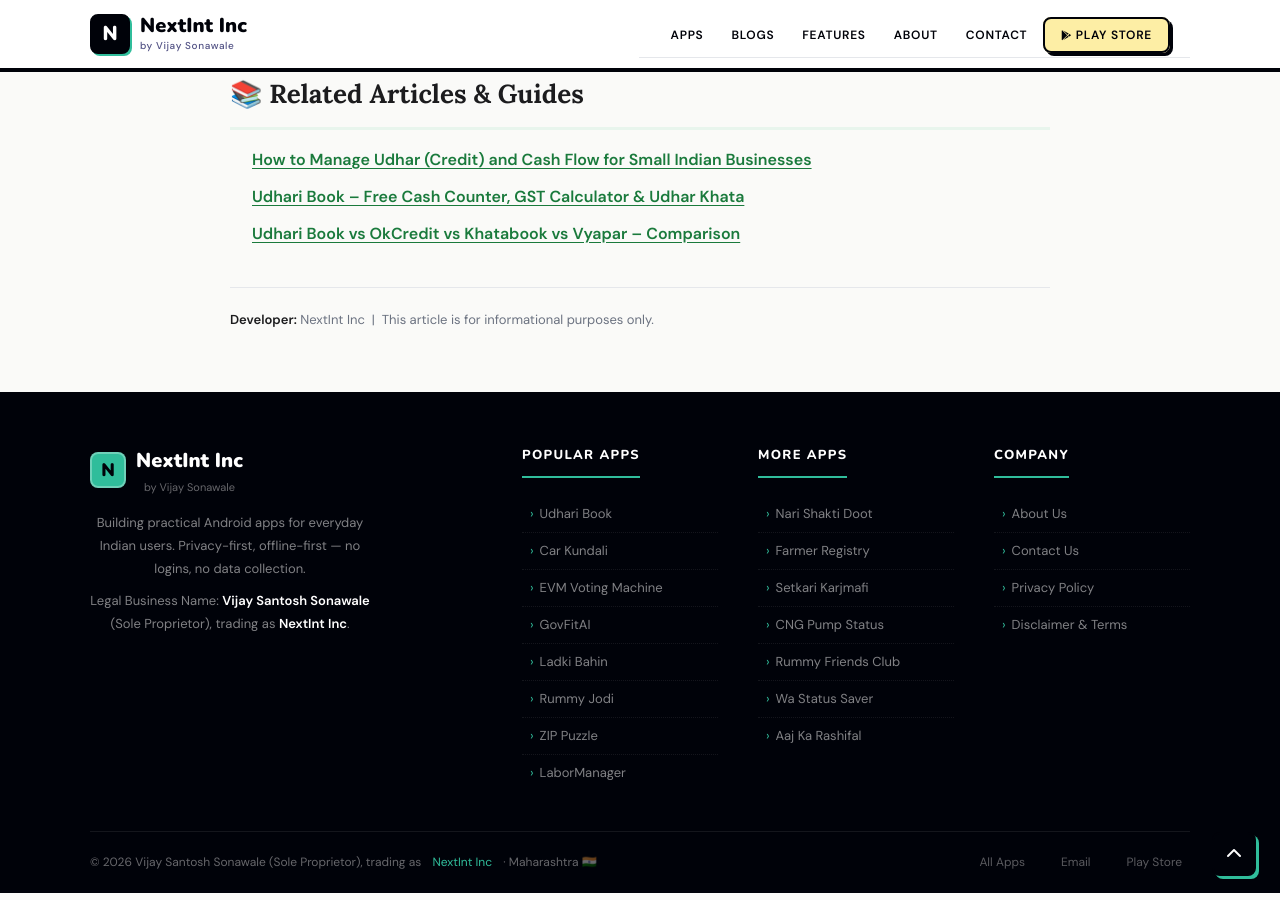
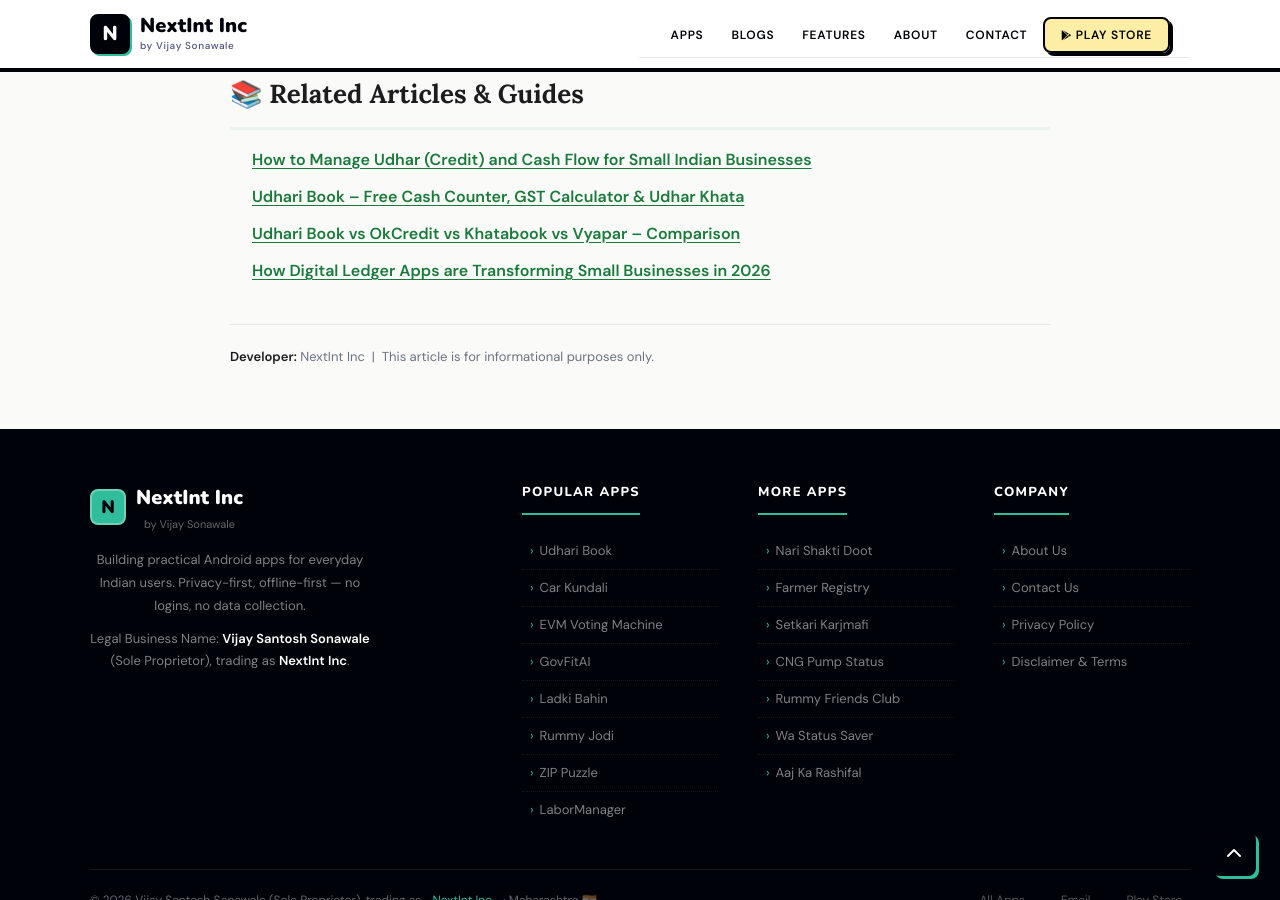
Before and after one commit to nextintinc/nextintinc.github.io, a Jekyll site: the page built from udhari-book/udhari-book-app.html, in a window 1280 px wide and 900 px high, scrolled down 6231 px. Built offline with Jekyll 4.4.1, drawn with Linux system fonts in a browser that asks for light colours.

Commit message:
Add internal links to new SEO blog posts on landing pages

```diff
--- a/evm-voting-machine/evm-voting-machine-mock-poll.html
+++ b/evm-voting-machine/evm-voting-machine-mock-poll.html
@@ -478,6 +478,7 @@
     <li><a href="/panchayat-election-app-india/">Panchayat Election App India – Gram Panchayat Guide</a></li>
     <li><a href="/school-college-election-app-india/">Best School & College Election App India 2026</a></li>
     <li><a href="/society-rwa-election-app-android/">Best Society & RWA Election App for Android 2026</a></li>
+    <li><a href="/how-mock-polling-evm-simulators-educate-voters/">How Mock Polling EVM Simulators Can Educate First-Time Voters</a></li>
   </ul>
 
   <p style="font-size:13px;color:var(--muted);margin-top:36px;padding-top:20px;border-top:1px solid var(--border);">
--- a/rummy-friends-club/rummy-friends-club-app.html
+++ b/rummy-friends-club/rummy-friends-club-app.html
@@ -200,6 +200,7 @@
       <a href="/rummy-joker-rules/" class="feat-card" style="text-decoration:none;"><h3>Joker Rules Explained</h3><p>How to properly use printed and wild jokers.</p></a>
       <a href="/private-table-rummy/" class="feat-card" style="text-decoration:none;"><h3>Private Table Rummy</h3><p>Why invite-only tables are better for family games.</p></a>
       <a href="/private-rummy-room/" class="feat-card" style="text-decoration:none;"><h3>Benefits of Private Rooms</h3><p>How room codes keep public players out of your match.</p></a>
+      <a href="/how-to-play-private-online-rummy-with-friends/" class="feat-card" style="text-decoration:none;"><h3>Private Online Rummy Guide</h3><p>The Ultimate Guide to Playing Private Online Rummy with Friends and Family.</p></a>
     </div>
   </div>
 </section>
--- a/udhari-book/udhari-book-app.html
+++ b/udhari-book/udhari-book-app.html
@@ -465,6 +465,7 @@
     <li><a href="/manage-udhar-cash-flow-small-business/">How to Manage Udhar (Credit) and Cash Flow for Small Indian Businesses</a></li>
     <li><a href="/udhari-book-app-better-than-okcredit-free/">Udhari Book – Free Cash Counter, GST Calculator & Udhar Khata</a></li>
     <li><a href="/udhari-book-vs-okcredit-khatabook-vyapar/">Udhari Book vs OkCredit vs Khatabook vs Vyapar – Comparison</a></li>
+    <li><a href="/how-digital-ledger-apps-are-transforming-small-businesses/">How Digital Ledger Apps are Transforming Small Businesses in 2026</a></li>
   </ul>
 
   <p style="font-size:13px;color:var(--muted);margin-top:40px;padding-top:20px;border-top:1px solid var(--border);">
```
